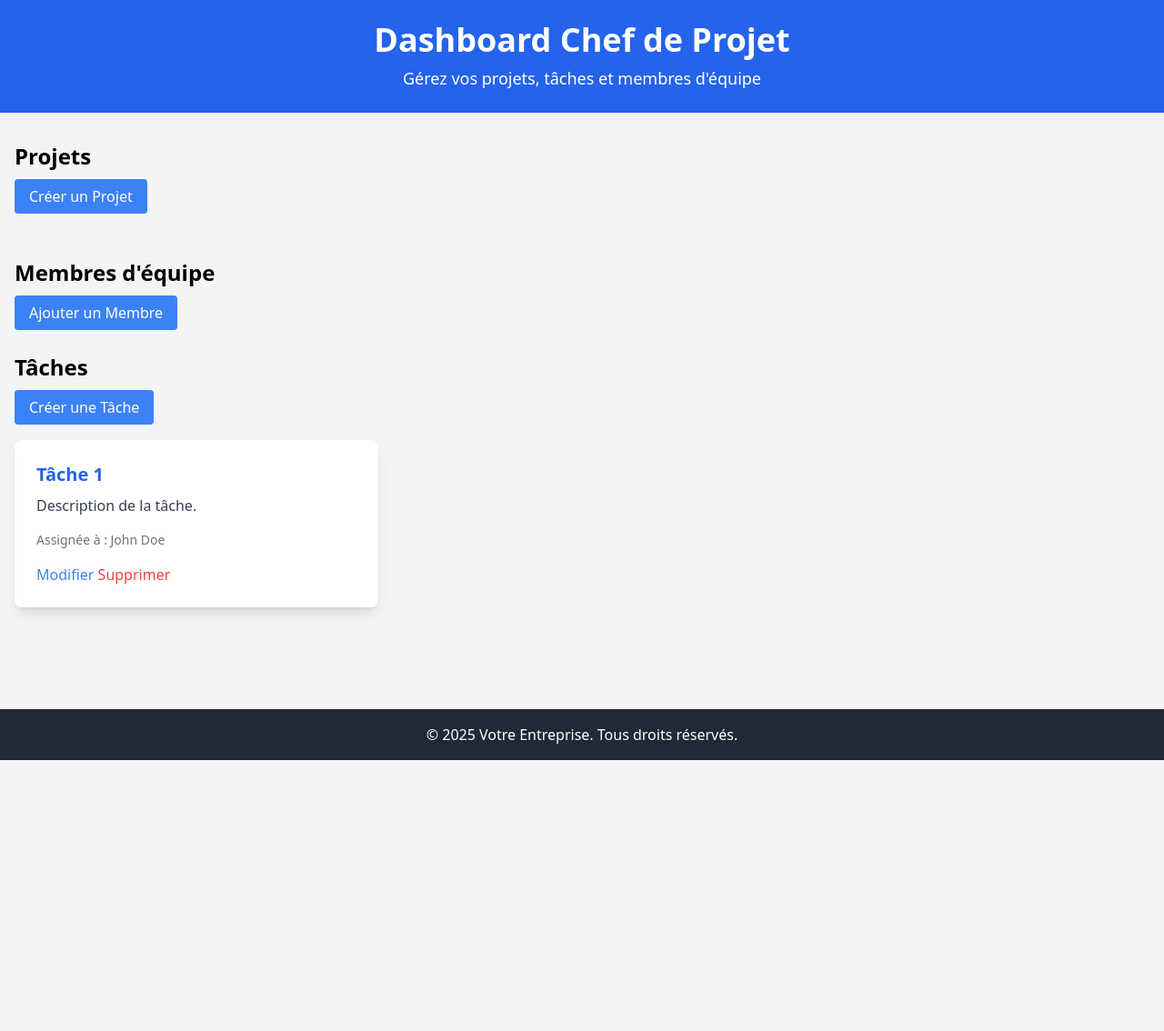
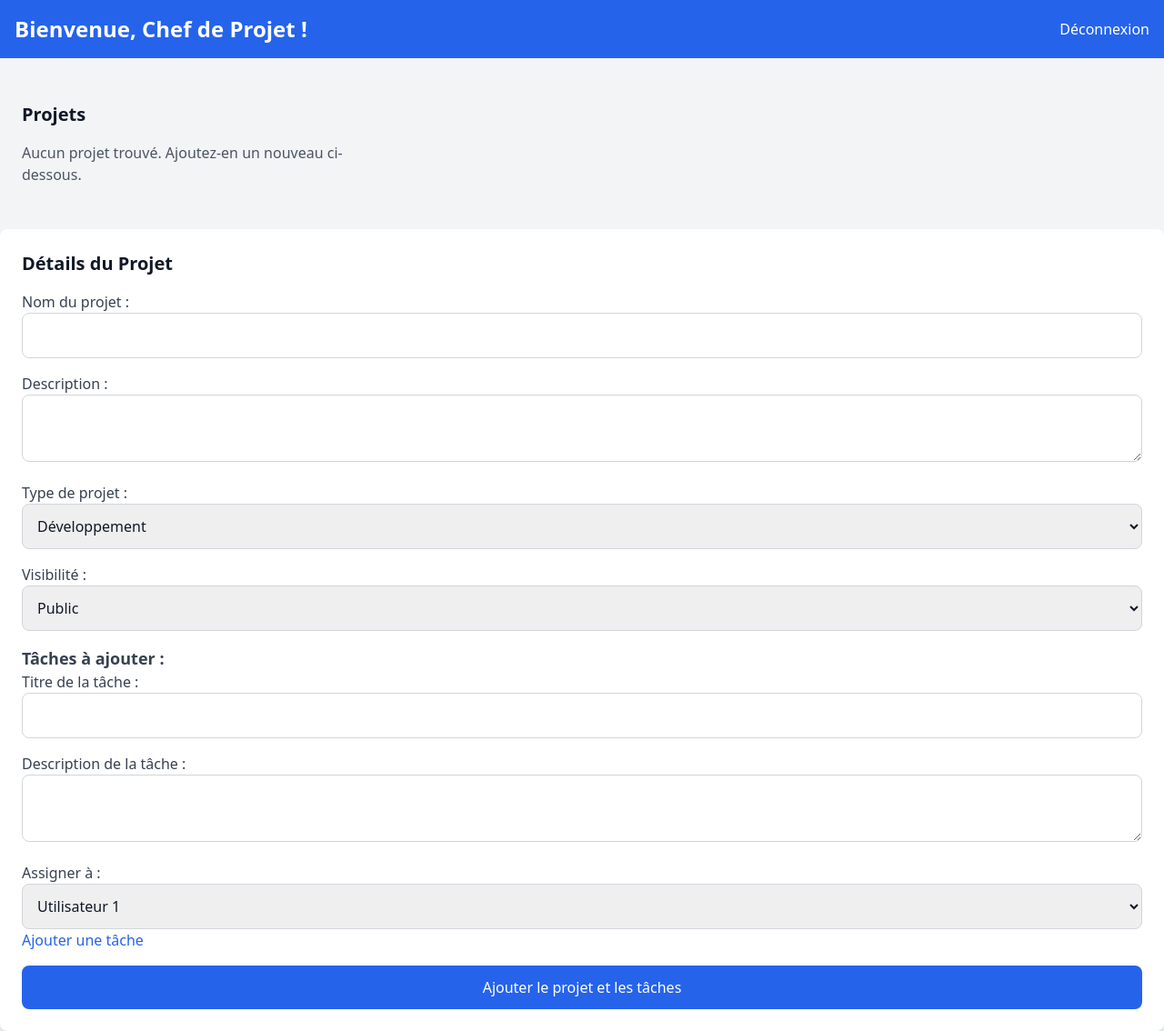
Before and after one commit to Youcode-Classe-E-2024-2025/Nada_zirari_project, a PHP site: page /dashboardchefprojet.php in a window 1280 px wide. Shown: the whole page at 91% size. Before the commit the page ends 836 px from the top, so only its background shows below. Run offline with PHP 8.4, Linux system fonts and the light colour scheme; the visitor is signed in with stand-in values (Sample User, id 1); data comes from the database, SQL or seed files in the repository; both versions use the stored data as it was after the commit; a stand-in replaces the project's code that opens the database connection; some libraries are stand-ins or nearby versions.

Commit message:
l'ajout du fichier add_project-with_task

```diff
--- a/config.php
+++ /dev/null
@@ -1,17 +0,0 @@
-<?php
-// Configuration de la connexion à la base de données
-$host = '127.0.0.1';
-$dbname = 'zirari_todo';
-$username = 'root';
-$password = ''; // Vous pouvez mettre le mot de passe ici si nécessaire
-
-try {
-    // Connexion avec PDO
-    $pdo = new PDO("mysql:host=$host;dbname=$dbname", $username, $password);
-    $pdo->setAttribute(PDO::ATTR_ERRMODE, PDO::ERRMODE_EXCEPTION);
-} catch (PDOException $e) {
-    // Si la connexion échoue, afficher l'erreur
-    echo "Erreur de connexion : " . $e->getMessage();
-    die();
-}
-?>
--- a/dashboardchefprojet.php
+++ b/dashboardchefprojet.php
@@ -1,26 +1,27 @@
 <?php
-// Inclure la connexion à la base de données et la classe pour les projets et les tâches
-require_once 'config.php';  // Assurez-vous que votre fichier de configuration est bien inclu
+// session_start();
+// include('config.php'); // Inclure le fichier de connexion à la base de données
 
-// Vérifier que l'utilisateur est un chef de projet (admin)
-session_start();
-if ($_SESSION['role'] !== 'chef_de_projet') {
-    header('Location: login.php');  // Rediriger vers la page de connexion si l'utilisateur n'est pas un chef de projet
-    exit;
-}
+// Vérifier que l'utilisateur est connecté et est un chef de projet
+// if (!isset($_SESSION['user_id']) || $_SESSION['role'] !== 'chef_de_projet') {
+//     header('Location: login.php');
+//     exit();
+// }
 
 // Récupérer les projets du chef de projet
-$projectsQuery = "SELECT * FROM projects WHERE created_by = :created_by";
-$stmt = $pdo->prepare($projectsQuery);
-$stmt->bindParam(':created_by', $_SESSION['user_id']);
-$stmt->execute();
-$projects = $stmt->fetchAll(PDO::FETCH_ASSOC);
+// $user_id = $_SESSION['user_id'];
+// $query = "SELECT * FROM projects WHERE created_by = :user_id";
+// $stmt = $conn->prepare($query);
+// $stmt->bindParam(':user_id', $user_id, PDO::PARAM_INT);
+// $stmt->execute();
 
-// Récupérer les membres d'équipe
-$membersQuery = "SELECT * FROM users WHERE role = 'membre'";
-$stmt = $pdo->prepare($membersQuery);
-$stmt->execute();
-$members = $stmt->fetchAll(PDO::FETCH_ASSOC);
+// Vérifier si des projets ont été trouvés
+// $projects = $stmt->fetchAll(PDO::FETCH_ASSOC);
+
+// Si aucun projet n'est trouvé, on initialise $projects comme un tableau vide
+// if (!$projects) {
+//     $projects = [];
+// }
 ?>
 
 <!DOCTYPE html>
@@ -28,80 +29,133 @@
 <head>
     <meta charset="UTF-8">
     <meta name="viewport" content="width=device-width, initial-scale=1.0">
-    <title>Dashboard Chef de Projet</title>
+    <title>Tableau de Bord - Chef de Projet</title>
     <script src="https://cdn.tailwindcss.com"></script>
 </head>
-<body class="bg-gray-100 font-sans leading-normal tracking-normal">
-
+<body class="bg-gray-100 font-sans text-gray-900">
     <!-- En-tête -->
-    <header class="bg-blue-600 text-white py-6">
-        <div class="container mx-auto text-center">
-            <h1 class="text-4xl font-extrabold">Dashboard Chef de Projet</h1>
-            <p class="mt-2 text-lg">Gérez vos projets, tâches et membres d'équipe</p>
+    <header class="bg-blue-600 text-white p-4">
+        <div class="container mx-auto flex justify-between items-center">
+            <h1 class="text-2xl font-bold">Bienvenue, Chef de Projet !</h1>
+            <nav>
+                <a href="logout.php" class="text-white hover:text-gray-200">Déconnexion</a>
+            </nav>
         </div>
     </header>
 
-    <!-- Contenu principal -->
-    <main class="py-8">
-        <div class="container mx-auto px-4">
-            <!-- Projets -->
-            <div class="mb-8">
-                <h2 class="text-2xl font-semibold mb-4">Projets</h2>
-                <a href="create_project.php" class="bg-blue-500 text-white py-2 px-4 rounded">Créer un Projet</a>
-                <div class="grid grid-cols-1 sm:grid-cols-2 lg:grid-cols-3 gap-6 mt-6">
+    <!-- Section des projets -->
+    <section class="container mx-auto p-6 mt-6">
+        <h2 class="text-xl font-semibold mb-4">Projets</h2>
+
+        <div class="grid grid-cols-1 sm:grid-cols-2 lg:grid-cols-3 gap-6">
+            <?php if (empty($projects)): ?>
+                <p class="text-gray-600">Aucun projet trouvé. Ajoutez-en un nouveau ci-dessous.</p>
+            <?php else: ?>
                 <?php foreach ($projects as $project): ?>
-                        <div class="bg-white p-6 rounded-lg shadow-lg hover:shadow-xl transition-shadow duration-300">
-                            <h3 class="text-xl font-semibold text-blue-600"><?= htmlspecialchars($project['name']) ?></h3>
-                            <p class="text-gray-700 mt-2"><?= htmlspecialchars($project['description']) ?></p>
-                            <p class="text-sm text-gray-500 mt-4">Créé le : <?= date('d M Y', strtotime($project['created_at'])) ?></p>
-                            <a href="edit_project.php?id=<?= $project['id'] ?>" class="mt-4 inline-block text-blue-500 hover:text-blue-700">Modifier</a>
-                            <a href="delete_project.php?id=<?= $project['id'] ?>" class="mt-4 inline-block text-red-500 hover:text-red-700">Supprimer</a>
+                <div class="bg-white p-6 rounded-lg shadow-md hover:shadow-lg transition-shadow">
+                    <h3 class="text-lg font-semibold text-blue-600"><?= htmlspecialchars($project['name']) ?></h3>
+                    <p class="text-gray-600"><?= htmlspecialchars($project['description']) ?></p>
+                    <p class="text-sm mt-2">
+                        <strong>Status:</strong> <?= $project['is_public'] ? 'Public' : 'Privé' ?>
+                    </p>
+                    <div class="mt-4">
+                        <a href="edit_project.php?id=<?= $project['id'] ?>" class="text-blue-600 hover:text-blue-800">Modifier le projet</a> |
+                        <a href="manage_members.php?id=<?= $project['id'] ?>" class="text-blue-600 hover:text-blue-800">Gérer les membres</a> |
+                        <a href="manage_tasks.php?id=<?= $project['id'] ?>" class="text-blue-600 hover:text-blue-800">Gérer les tâches</a>
+                    </div>
                 </div>
                 <?php endforeach; ?>
+            <?php endif; ?>
         </div>
+    </section>
+
+    <!-- Formulaire d'ajout de projet -->
+    <section class="container mx-auto p-6 mt-6 bg-white rounded-lg shadow-md">
+        <h2 class="text-xl font-semibold mb-4">Détails du Projet</h2>
+        <form method="POST" action="add_project_with_tasks.php" class="space-y-4">
+            <!-- Informations sur le projet -->
+            <div>
+                <label for="name" class="block text-gray-700 font-medium">Nom du projet :</label>
+                <input type="text" name="name" required class="w-full p-3 border border-gray-300 rounded-lg focus:outline-none focus:ring-2 focus:ring-blue-500">
+            </div>
+            <div>
+                <label for="description" class="block text-gray-700 font-medium">Description :</label>
+                <textarea name="description" required class="w-full p-3 border border-gray-300 rounded-lg focus:outline-none focus:ring-2 focus:ring-blue-500"></textarea>
+            </div>
+            <div>
+                <label for="typeproject" class="block text-gray-700 font-medium">Type de projet :</label>
+                <select name="typeproject" class="w-full p-3 border border-gray-300 rounded-lg focus:outline-none focus:ring-2 focus:ring-blue-500">
+                    <option value="Développement">Développement</option>
+                    <option value="Recherche">Recherche</option>
+                    <option value="Design">Design</option>
+                    <option value="Marketing">Marketing</option>
+                </select>
+            </div>
+            <div>
+                <label for="is_public" class="block text-gray-700 font-medium">Visibilité :</label>
+                <select name="is_public" class="w-full p-3 border border-gray-300 rounded-lg focus:outline-none focus:ring-2 focus:ring-blue-500">
+                    <option value="1">Public</option>
+                    <option value="0">Privé</option>
+                </select>
             </div>
 
-            <!-- Membres d'équipe -->
-            <div class="mb-8">
-                <h2 class="text-2xl font-semibold mb-4">Membres d'équipe</h2>
-                <a href="add_member.php" class="bg-blue-500 text-white py-2 px-4 rounded">Ajouter un Membre</a>
-                <div class="mt-6">
-                    <ul>
-                        <?php foreach ($members as $member): ?>
-                            <li class="mb-4">
-                                <p class="text-lg"><?= htmlspecialchars($member['name']) ?> (<?= htmlspecialchars($member['email']) ?>)</p>
-                                <a href="remove_member.php?id=<?= $member['id'] ?>" class="text-red-500 hover:text-red-700">Retirer</a>
-                            </li>
-                        <?php endforeach; ?>
-                    </ul>
+            <!-- Informations sur les tâches -->
+            <div>
+                <h3 class="text-lg font-semibold text-gray-700">Tâches à ajouter :</h3>
+                <div id="task-container">
+                    <div class="task-item space-y-4">
+                        <div>
+                            <label for="task_title" class="block text-gray-700 font-medium">Titre de la tâche :</label>
+                            <input type="text" name="task_title[]" required class="w-full p-3 border border-gray-300 rounded-lg focus:outline-none focus:ring-2 focus:ring-blue-500">
                         </div>
+                        <div>
+                            <label for="task_description" class="block text-gray-700 font-medium">Description de la tâche :</label>
+                            <textarea name="task_description[]" class="w-full p-3 border border-gray-300 rounded-lg focus:outline-none focus:ring-2 focus:ring-blue-500"></textarea>
                         </div>
-
-            <!-- Tâches -->
-            <div class="mb-8">
-                <h2 class="text-2xl font-semibold mb-4">Tâches</h2>
-                <a href="create_task.php" class="bg-blue-500 text-white py-2 px-4 rounded">Créer une Tâche</a>
-                <div class="grid grid-cols-1 sm:grid-cols-2 lg:grid-cols-3 gap-6 mt-6">
-                    <!-- Liste des tâches à afficher ici -->
-                    <!-- Exemple de tâche -->
-                    <div class="bg-white p-6 rounded-lg shadow-lg hover:shadow-xl transition-shadow duration-300">
-                        <h3 class="text-xl font-semibold text-blue-600">Tâche 1</h3>
-                        <p class="text-gray-700 mt-2">Description de la tâche.</p>
-                        <p class="text-sm text-gray-500 mt-4">Assignée à : John Doe</p>
-                        <a href="edit_task.php?id=1" class="mt-4 inline-block text-blue-500 hover:text-blue-700">Modifier</a>
-                        <a href="delete_task.php?id=1" class="mt-4 inline-block text-red-500 hover:text-red-700">Supprimer</a>
+                        <div>
+                            <label for="task_assigned_to" class="block text-gray-700 font-medium">Assigner à :</label>
+                            <select name="task_assigned_to[]" class="w-full p-3 border border-gray-300 rounded-lg focus:outline-none focus:ring-2 focus:ring-blue-500">
+                                <!-- Vous devrez charger les utilisateurs depuis la base de données -->
+                                <option value="1">Utilisateur 1</option>
+                                <option value="2">Utilisateur 2</option>
+                                <option value="3">Utilisateur 3</option>
+                            </select>
                         </div>
                     </div>
                 </div>
+                <button type="button" id="add-task" class="text-blue-600 hover:text-blue-800">Ajouter une tâche</button>
             </div>
-    </main>
 
-    <!-- Pied de page -->
-    <footer class="bg-gray-800 text-white py-4 mt-12">
-        <div class="container mx-auto text-center">
-            <p>&copy; 2025 Votre Entreprise. Tous droits réservés.</p>
+            <div>
+                <button type="submit" class="w-full bg-blue-600 text-white p-3 rounded-lg hover:bg-blue-700 focus:outline-none focus:ring-2 focus:ring-blue-500">Ajouter le projet et les tâches</button>
             </div>
-    </footer>
-
+        </form>
+    </section>
+    <script>
+        document.getElementById('add-task').addEventListener('click', function() {
+            const taskContainer = document.getElementById('task-container');
+            const newTaskItem = document.createElement('div');
+            newTaskItem.classList.add('task-item', 'space-y-4');
+            newTaskItem.innerHTML = `
+                <div>
+                    <label for="task_title" class="block text-gray-700 font-medium">Titre de la tâche :</label>
+                    <input type="text" name="task_title[]" required class="w-full p-3 border border-gray-300 rounded-lg focus:outline-none focus:ring-2 focus:ring-blue-500">
+                </div>
+                <div>
+                    <label for="task_description" class="block text-gray-700 font-medium">Description de la tâche :</label>
+                    <textarea name="task_description[]" class="w-full p-3 border border-gray-300 rounded-lg focus:outline-none focus:ring-2 focus:ring-blue-500"></textarea>
+                </div>
+                <div>
+                    <label for="task_assigned_to" class="block text-gray-700 font-medium">Assigner à :</label>
+                    <select name="task_assigned_to[]" class="w-full p-3 border border-gray-300 rounded-lg focus:outline-none focus:ring-2 focus:ring-blue-500">
+                        <option value="1">Utilisateur 1</option>
+                        <option value="2">Utilisateur 2</option>
+                        <option value="3">Utilisateur 3</option>
+                    </select>
+                </div>
+            `;
+            taskContainer.appendChild(newTaskItem);
+        });
+    </script>
 </body>
 </html>
```
Also changed, not shown: add_project_with_tasks.php (added, +44 -0 lines), add_task.php (added, +21 -0 lines), database.php (added, +21 -0 lines), database.sql (+15 -5 lines), edit_project.php (added, +57 -0 lines), login.php (+52 -19 lines), manage_members.php (added, +60 -0 lines), project.php (+106 -0 lines), register.php (+21 -13 lines), task.php (added, +36 -0 lines), user.php (added, +62 -0 lines), tasks.php (deleted), userController.php (added). Lines whose indentation alone changed are shown as unchanged.
